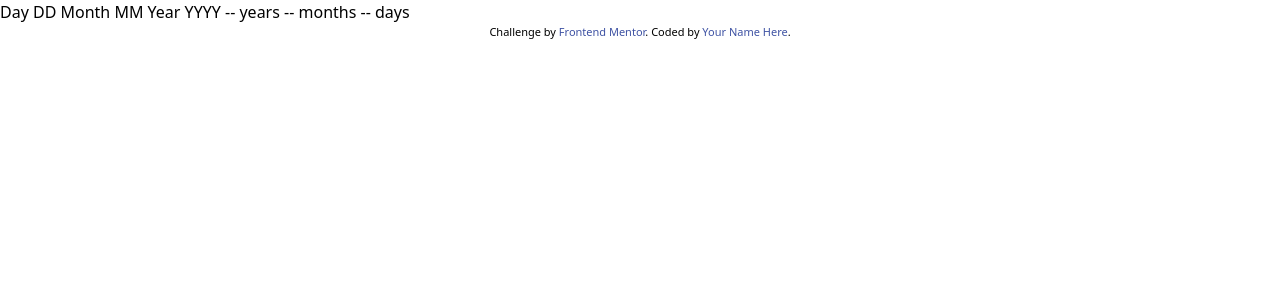
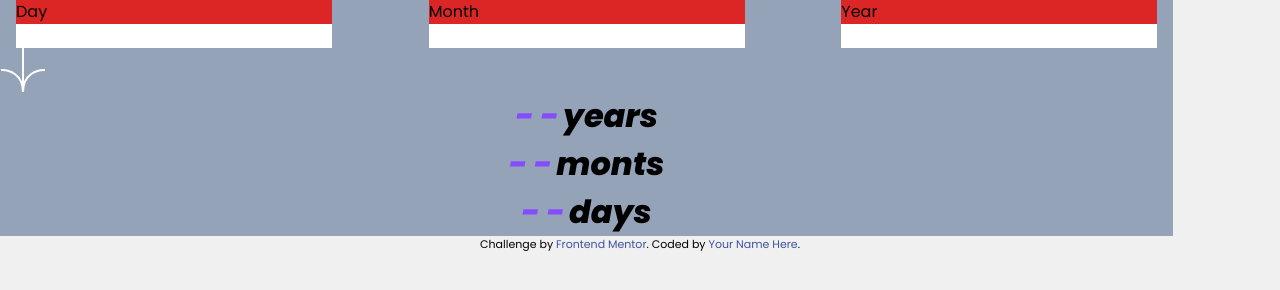
Before and after one commit to Rai-shwith/FM-Challenge-Age-calculator-app, a website built with Vite: page index.html in a window 1280 px wide. Built offline with nearby package versions, Linux system fonts and the light colour scheme.

Commit message:
Times up

```diff
--- a/index.html
+++ b/index.html
@@ -1,38 +1,75 @@
 <!DOCTYPE html>
 <html lang="en">
+
 <head>
   <meta charset="UTF-8">
-  <meta name="viewport" content="width=device-width, initial-scale=1.0"> <!-- displays site properly based on user's device -->
+  <meta name="viewport" content="width=device-width, initial-scale=1.0">
+  <!-- displays site properly based on user's device -->
 
   <link rel="icon" type="image/png" sizes="32x32" href="./assets/images/favicon-32x32.png">
   <link rel="stylesheet" href="style.css">
+
+  <link rel="preconnect" href="https://fonts.googleapis.com">
+  <link rel="preconnect" href="https://fonts.gstatic.com" crossorigin>
+  <link
+    href="https://fonts.googleapis.com/css2?family=Inter:wght@100..900&family=Poppins:ital,wght@0,100;0,200;0,300;0,400;0,500;0,600;0,700;0,800;0,900;1,100;1,200;1,300;1,400;1,500;1,600;1,700;1,800;1,900&display=swap"
+    rel="stylesheet">
 
   <title>Frontend Mentor | Age calculator app</title>
 
   <!-- Feel free to remove these styles or customise in your own stylesheet 👍 -->
   <style>
-    .attribution { font-size: 11px; text-align: center; }
-    .attribution a { color: hsl(228, 45%, 44%); }
+    .attribution {
+      font-size: 11px;
+      text-align: center;
+    }
+
+    .attribution a {
+      color: hsl(228, 45%, 44%);
+    }
+    body{ font-family: "Poppins", sans-serif;}
   </style>
 </head>
-<body>
 
-  Day
-  DD
-
-  Month
-  MM
-
-  Year
-  YYYY
-
-  -- years
-  -- months
-  -- days
-
+<body class="bg-Off-white font w-screen">
+  <main class="flex flex-col bg-slate-400 w-11/12">
+    <div class="inputTaker flex justify-between px-4 w-full gap-5" >
+      <div class="inputfiled bg-red-600 flex flex-col">
+        <p>Day</p>
+        <input type="number" min="0" class="flex-1 flex-shrink w-full">
+      </div>
+      <div class="inputfiled bg-red-600 flex flex-col">
+        <p>Month</p>
+        <input type="number" min="0" class="flex-1 flex-shrink w-full">
+      </div>
+      <div class="inputfiled bg-red-600 flex flex-col">
+        <p>Year</p>
+        <input type="number" min="0" class="flex-1 flex-shrink w-full">
+      </div>
+    </div>
+    <div class="seperator w-full">
+      <div class="line"></div>
+      <div class="calculate"><img src="assets/images/icon-arrow.svg" alt="arrow icon"></div>
+    </div>
+    <div class="outputGenerator flex flex-col italic w-full">
+      <div class="flex justify-center gap-1">
+        <h2 class="text-Purple text-[32px] font-[800]">- -</h2>
+        <h2 class="text-[32px] font-[800]">years</h2>
+      </div>
+      <div class="flex justify-center gap-1">
+        <h2 class="text-Purple text-[32px] font-[800]">- -</h2>
+        <h2 class="text-[32px] font-[800]">monts</h2>
+      </div>
+      <div class="flex justify-center gap-1">
+        <h2 class="text-Purple text-[32px] font-[800]">- -</h2>
+        <h2 class="text-[32px] font-[800]">days</h2>
+      </div>
+    </div>
+  </main>
   <div class="attribution">
     Challenge by <a href="https://www.frontendmentor.io?ref=challenge" target="_blank">Frontend Mentor</a>.
     Coded by <a href="#">Your Name Here</a>.
   </div>
 </body>
+
 </html>
```
